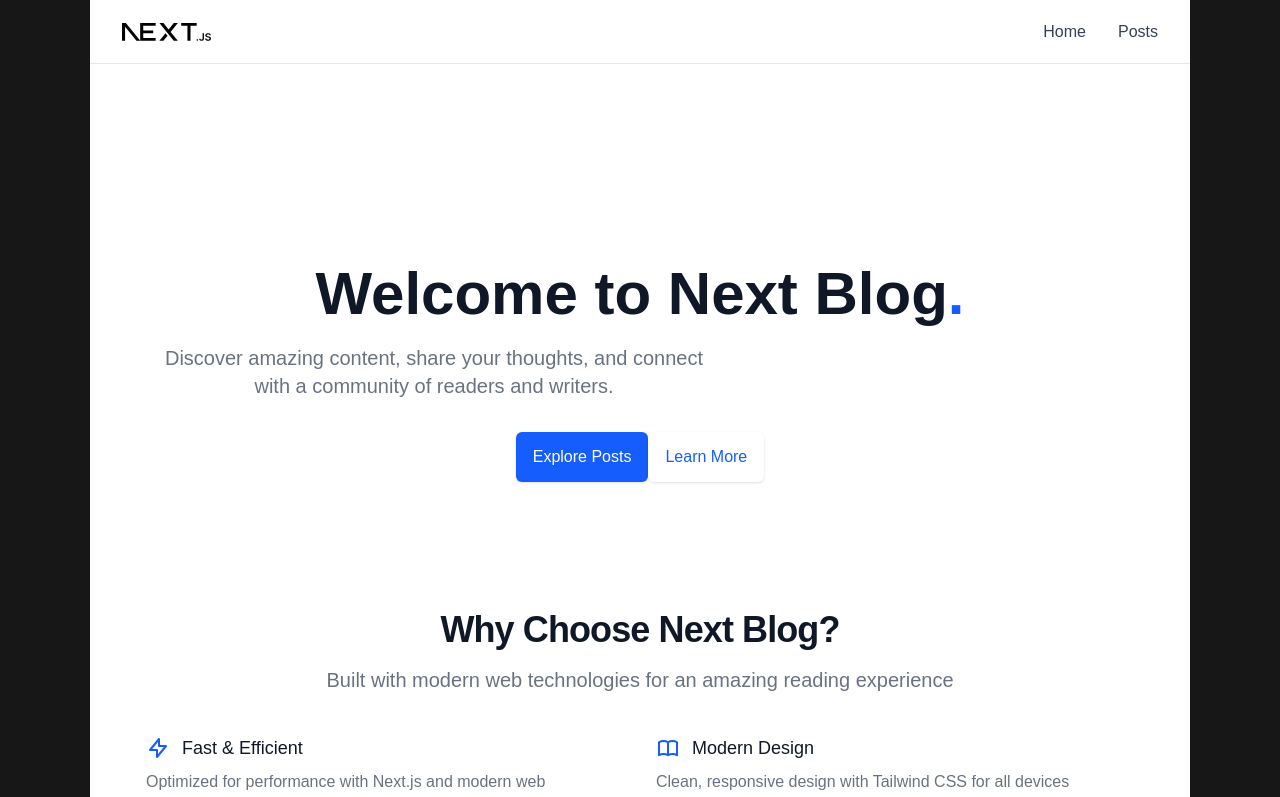
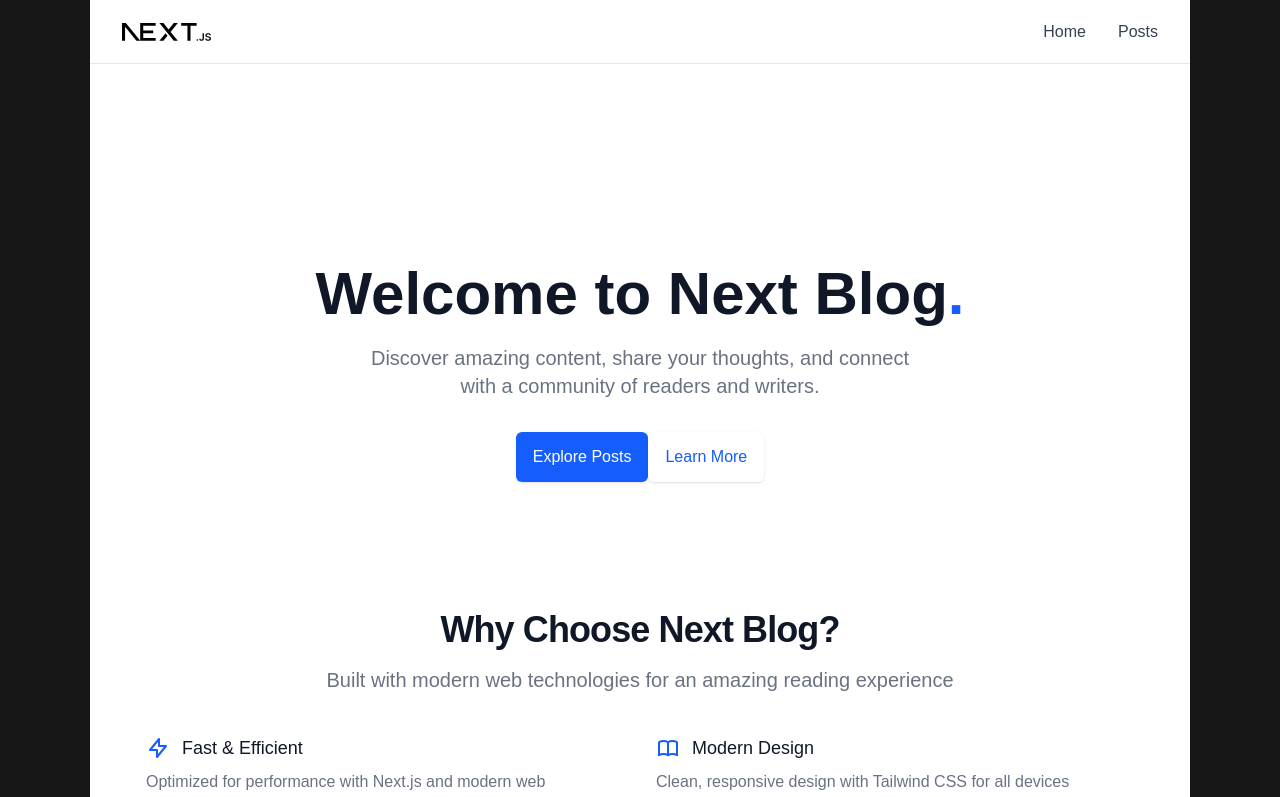
Before and after one commit to SolDev08/blog-site, a Next.js app: page / in a window 1280 px wide. Shown: the top 797 px of the page. Built offline with nearby package versions, Linux system fonts and the light colour scheme.

Commit message:
fix the home page <p> tag Issue with Horizontal Alignment Not Being Centered

```diff
--- a/app/page.tsx
+++ b/app/page.tsx
@@ -12,10 +12,11 @@
                 Welcome to Next Blog
                 <span className="text-blue-600">.</span>
               </h1>
-              <p className="mt-3 text-base text-gray-500 sm:mt-5 sm:text-lg sm:max-w-xl sm:mx-auto md:mt-5 md:text-xl lg:mx-0">
+              <p className="mt-3 text-base text-gray-500 sm:mt-5 sm:text-lg sm:max-w-xl sm:mx-auto md:mt-5 md:text-xl">
                 Discover amazing content, share your thoughts, and connect with
                 a community of readers and writers.
               </p>
+
               <div className="mt-5 sm:mt-8 sm:flex sm:justify-center">
                 <div className="space-y-4 sm:space-y-0 sm:mx-auto sm:inline-flex sm:items-center">
                   <Link
```
